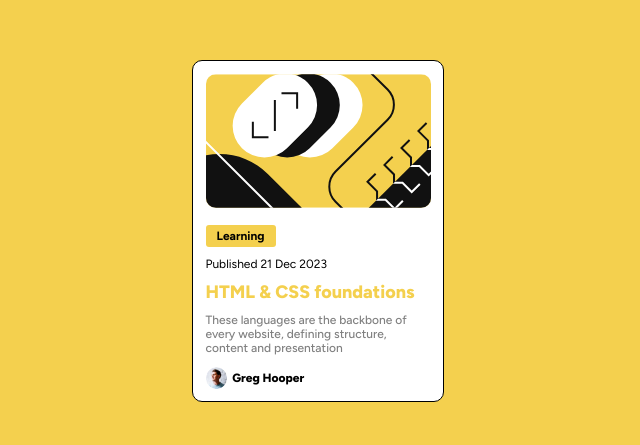
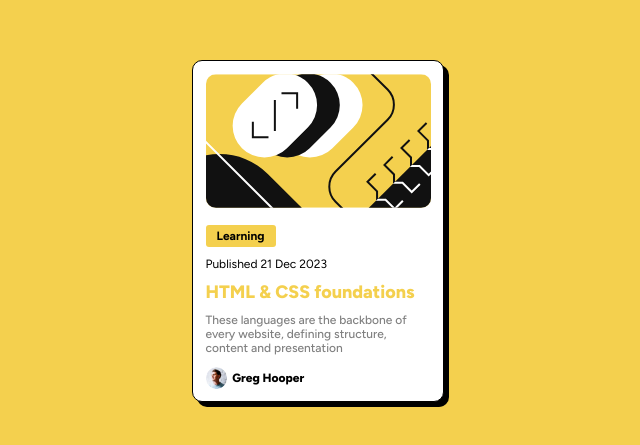
Before and after one commit to Iridelis40/Blog-preview-card, a plain HTML site: page index.html in a window 1280 px wide. Shown: the part 177-622 px from the top of the page, without its empty margins (322-962 px from the left). Drawn offline with Linux system fonts and the light colour scheme.

Commit message:
Add files via upload

```diff
--- a/styles.css
+++ b/styles.css
@@ -16,6 +16,7 @@ body {
     border-radius: 10px;
     display: flex;
     flex-direction: column;
+    box-shadow: 5px 5px;
 }
 .img {
     width: 90%;
```
